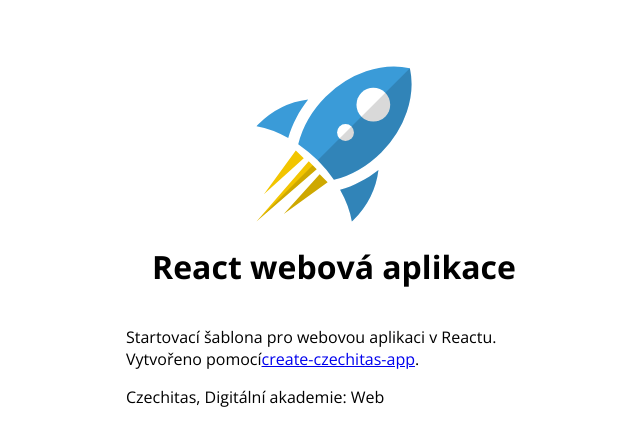
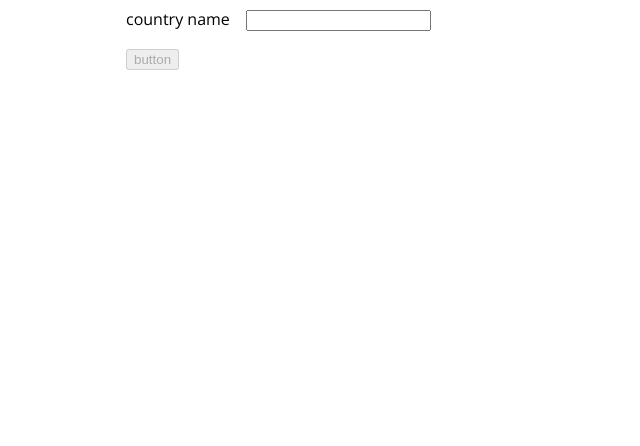
Before and after one commit to LucieSt/sendlog, a React app: page / in a window 1280 px wide. Shown: the top 446 px of the page, without its empty margins (306-946 px from the left). Built offline with nearby package versions, Linux system fonts and the light colour scheme.

Commit message:
simple api request using input and displaying the data as list

```diff
--- /dev/null
+++ b/src/Components/Country/index.jsx
@@ -0,0 +1,15 @@
+import React, { useState, useEffect } from "react";
+import './style.css';
+
+const Country = ({ name, capital }) => {
+
+	return (
+		<li>
+			<span>{name}</span>
+			<span>-</span>
+			<span>{capital}</span>
+		</li>
+	);
+};
+
+export default Country;
--- /dev/null
+++ b/src/Components/Country/style.css
@@ -0,0 +1,3 @@
+span {
+    padding-right: 1rem;
+}
--- /dev/null
+++ b/src/Components/Form/index.jsx
@@ -0,0 +1,42 @@
+import React, { useState, useEffect } from "react";
+import Country from "../Country";
+import './style.css';
+
+const Form = () => {
+
+	const [countryName, setCountryName] = useState('');
+	const [data, setData] = useState(null);
+	const myApi = `https://restcountries.com/v3.1/name/${countryName}`;
+
+	const handleClick = (e) => {
+		e.preventDefault();
+		fetch(myApi)
+			.then((response) => response.json())
+			.then((data) => setData(data));
+	};
+
+	console.log(data);
+
+	return (
+		<div className="form-container">
+			<form>
+				<label>country name
+					<input type="text" value={countryName} onChange={(e) => { setCountryName(e.target.value) }} />
+				</label>
+				<button disabled={!countryName} onClick={handleClick}>button</button>
+			</form>
+
+			<ul>
+				{data && data.map((country) => (
+					<Country
+						key={country.name.official}
+						name={country.name.common}
+						capital={country.capital}
+					/>
+				))}
+			</ul>
+		</div>
+	);
+};
+
+export default Form;
--- /dev/null
+++ b/src/Components/Form/style.css
@@ -0,0 +1,8 @@
+label {
+	display: block;
+	padding-bottom: 1rem;
+}
+
+input {
+	margin-left: 1rem;
+}
--- a/src/index.html
+++ b/src/index.html
@@ -4,7 +4,7 @@
     <meta charset="UTF-8" />
     <meta name="viewport" content="width=device-width, initial-scale=1.0" />
 
-    <title>React webová aplikace</title>
+    <title>Sendlog</title>
   </head>
   <body>
     <div id="app"></div>
--- a/src/index.jsx
+++ b/src/index.jsx
@@ -1,24 +1,18 @@
-import React from 'react';
+import React, {useState, useEffect} from 'react';
 import { createRoot } from 'react-dom/client';
+import Form from './Components/Form';
 import './style.css';
 
 const App = () => {
+
+  // TODO:
+  // 1. handle cases of 404 from api
+  // 2. filter items at least after they come from server
+  // 3. how to filter data during request?
+
   return (
     <div className="container">
-      <header>
-        <div className="logo" />
-        <h1>React webová aplikace</h1>
-      </header>
-      <main>
-        <p>
-          Startovací šablona pro webovou aplikaci v Reactu. Vytvořeno pomocí
-          <a href="https://www.npmjs.com/package/create-czechitas-app">create-czechitas-app</a>
-          .
-        </p>
-      </main>
-      <footer>
-        <p>Czechitas, Digitální akademie: Web</p>
-      </footer>
+      <Form />
     </div>
   );
 };
--- a/src/style.css
+++ b/src/style.css
@@ -13,17 +13,3 @@
   margin-right: auto;
   margin-left: auto;
 }
-
-header {
-  display: flex;
-  flex-direction: column;
-  align-items: center;
-  margin-top: 4rem;
-}
-
-.logo {
-  width: 10rem;
-  height: 10rem;
-  background-image: url(./img/rocket.svg);
-  background-size: contain;
-}
```
Also changed, not shown: src/img/rocket.svg (deleted).
